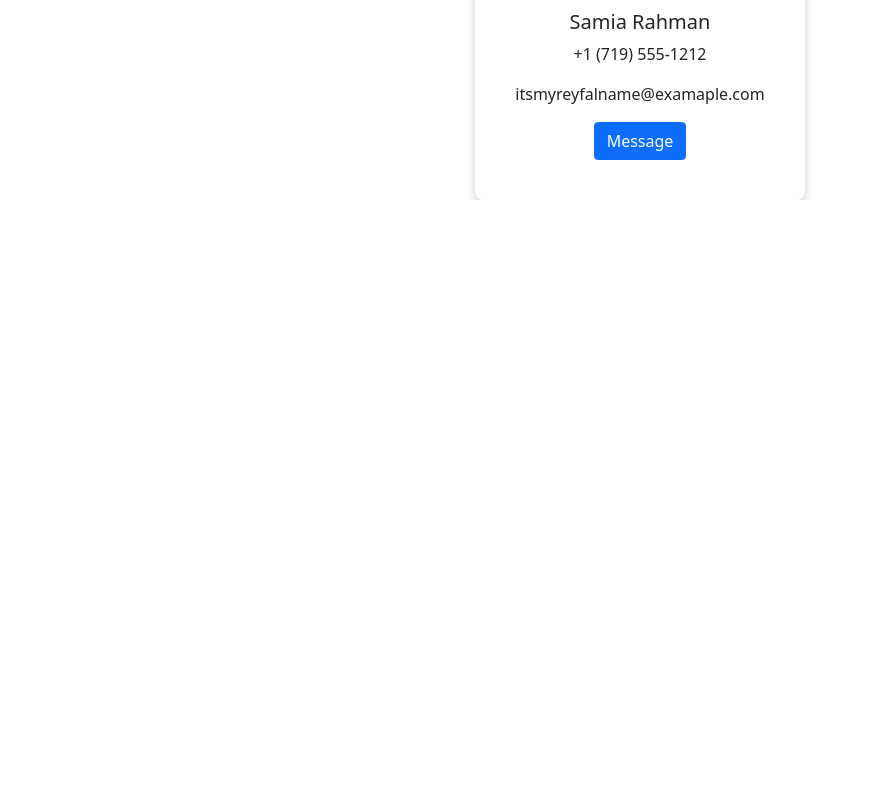
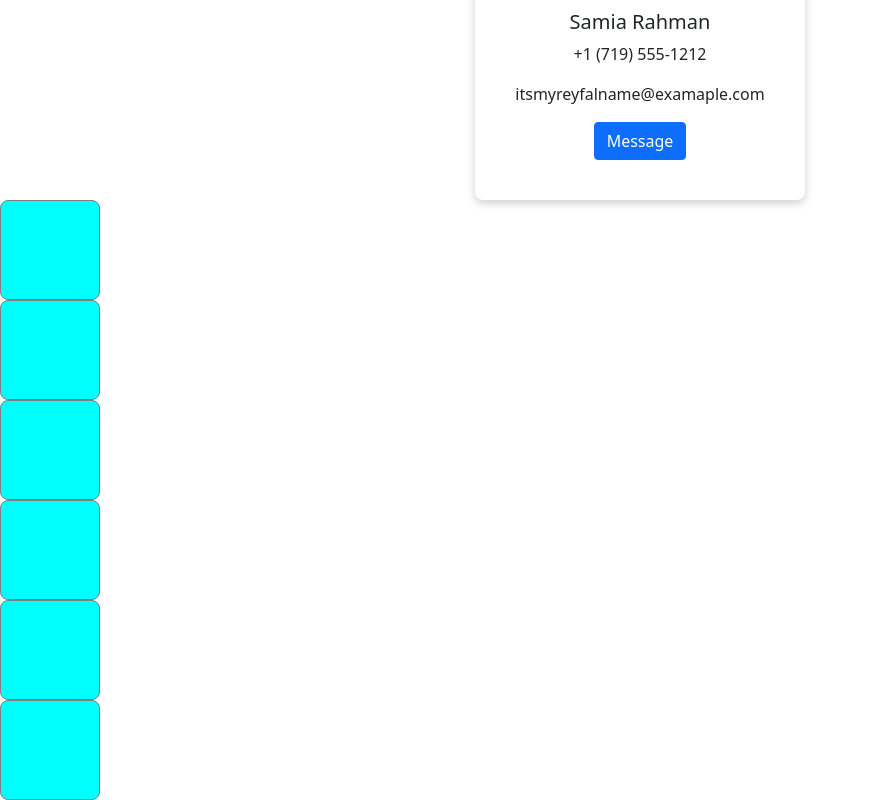
Before and after one commit to mrsamia/scrimba_tutorial, a React (Create React App) app in the folder my-app/: page / in a window 1280 px wide. Shown: the part 4915-5715 px from the top of the page, without its empty margins (0-871 px from the left). Before the commit the page ends 5115 px from the top, so only its background shows below. Built offline with nearby package versions, Linux system fonts and the light colour scheme.

Commit message:
SRM | Box

```diff
--- a/my-app/src/App.js
+++ b/my-app/src/App.js
@@ -19,6 +19,7 @@ import HookThree from './UseState/HookThree';
 import HookTwo from './UseState/HookTwo';
 import HookSix from './UseState/HookSix';
 import HookSevenCard from './UseState/HookSevenCard';
+import Box from './BoxSquare/Box';
 
 function App() {
   return (
@@ -44,6 +45,7 @@ function App() {
         <HookFive/>
         <HookSix/>
         <HookSevenCard/>
+        <Box/>
 
       </div>
       {/* <BbcMap /> */}
--- /dev/null
+++ b/my-app/src/BoxSquare/Box.js
@@ -0,0 +1,16 @@
+import React from 'react';
+import BoxData from './BoxData';
+import './box.css';
+
+function Box(props) {
+
+
+   return BoxData.map((e)=>{
+        return(
+            <div className="box" key={e.id}></div>
+         );
+    })
+
+}
+
+export default Box;
--- /dev/null
+++ b/my-app/src/BoxSquare/BoxData.js
@@ -0,0 +1,28 @@
+const BoxData = [
+    {
+        name: "samia",
+        id: 1,
+        on: true
+    },
+    {
+        id: 2,
+        on: false
+    },
+    {
+        id: 3,
+        on: true
+    },
+    {
+        id: 4,
+        on: false
+    },
+    {
+        id: 5,
+        on: true
+    },
+    {
+        id: 6,
+        on: false
+    }
+]
+export default BoxData;
--- /dev/null
+++ b/my-app/src/BoxSquare/box.css
@@ -0,0 +1,7 @@
+.box{
+    height: 100px;
+    width: 100px;
+    border-radius: 8px;
+    border: 1px solid gray;
+    background-color: aqua;
+}
```
